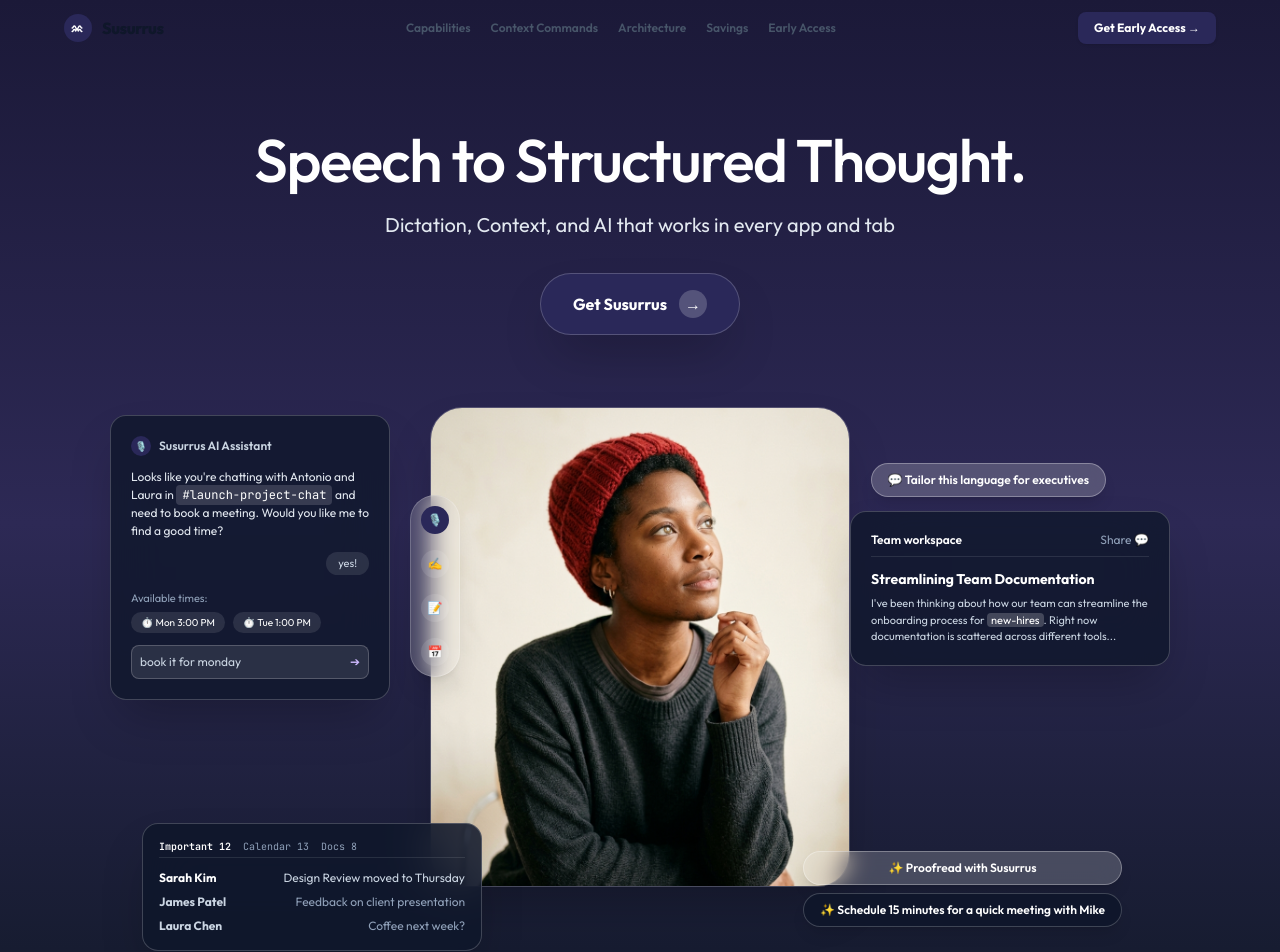
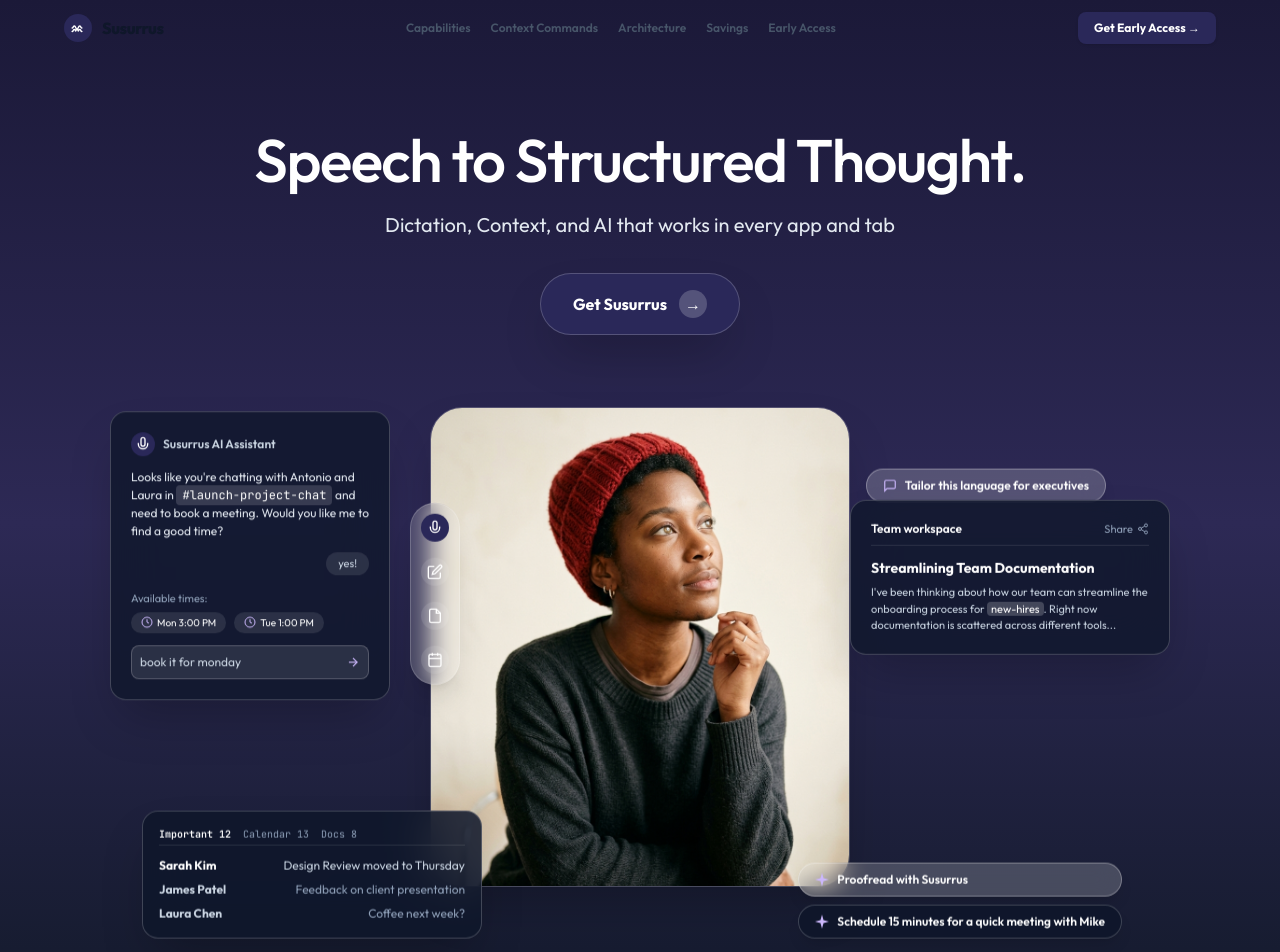
Before and after one commit to ParthVarekar/whisper-landing-page, a Next.js app: page / in a window 1280 px wide. Shown: the top 952 px of the page. Built offline with nearby package versions, Linux system fonts and the light colour scheme.

Commit message:
feat(hero-floating): add subtle up-and-down GSAP floating animation & replace all emojis with vector SVGs

```diff
--- a/src/components/HeroSection.tsx
+++ b/src/components/HeroSection.tsx
@@ -9,11 +9,25 @@
 
   useEffect(() => {
     if (heroRef.current) {
+      // Intro Stagger Entrance
       gsap.fromTo(
-        ".hero-floating-card",
+        ".hero-float",
         { opacity: 0, y: 30, scale: 0.95 },
-        { opacity: 1, y: 0, scale: 1, duration: 1, stagger: 0.12, ease: "power3.out" }
+        { opacity: 1, y: 0, scale: 1, duration: 0.9, stagger: 0.1, ease: "power3.out" }
       );
+
+      // Subtle Continuous Floating Up & Down Animation
+      const floatingElements = document.querySelectorAll(".hero-float");
+      floatingElements.forEach((el, index) => {
+        gsap.to(el, {
+          y: index % 2 === 0 ? "-=14" : "+=12",
+          duration: 3.5 + (index % 3) * 0.5,
+          repeat: -1,
+          yoyo: true,
+          ease: "sine.inOut",
+          delay: 0.9 + index * 0.15,
+        });
+      });
     }
   }, []);
 
@@ -21,7 +35,7 @@
     <section ref={heroRef} className="pt-32 pb-24 bg-gradient-to-b from-[#1b1938] via-[#2d2955] to-[#121929] text-white text-center relative overflow-hidden">
       <div className="max-w-[1200px] mx-auto px-6 relative z-10 space-y-8">
 
-        {/* Top Headline & Subtitle matching attached image #1 */}
+        {/* Top Headline & Subtitle */}
         <div className="space-y-4 max-w-[840px] mx-auto">
           <h1 className="text-4xl md:text-6xl font-[540] leading-[1.08] tracking-tight text-white">
             Speech to Structured Thought.
@@ -44,11 +58,11 @@
           </div>
         </div>
 
-        {/* Hero Interactive Workspace Canvas matching attached image #1 */}
+        {/* Hero Interactive Workspace Canvas with Floating Subtle Motion & Custom SVGs */}
         <div className="relative max-w-[1060px] mx-auto pt-10 pb-16 min-h-[580px] flex items-center justify-center">
 
           {/* Central Editorial Portrait */}
-          <div className="relative w-[340px] md:w-[420px] h-[480px] rounded-[32px] overflow-hidden border border-white/20 shadow-2xl mx-auto">
+          <div className="relative w-[340px] md:w-[420px] h-[480px] rounded-[32px] overflow-hidden border border-white/20 shadow-2xl mx-auto z-10">
             <Image
               src="/assets/hero_portrait.jpg"
               alt="Susurrus Editorial Portrait"
@@ -58,10 +72,15 @@
             />
           </div>
 
-          {/* 1. Left Floating Voice Assistant Meeting Card */}
-          <div className="hero-floating-card absolute left-0 top-12 hidden lg:block bg-slate-900/80 backdrop-blur-xl border border-white/20 rounded-[16px] p-5 w-[280px] text-left space-y-3 shadow-2xl text-xs z-20">
+          {/* 1. Left Floating Voice Assistant Meeting Card (Floating Motion) */}
+          <div className="hero-float absolute left-0 top-12 hidden lg:block bg-slate-900/80 backdrop-blur-xl border border-white/20 rounded-[16px] p-5 w-[280px] text-left space-y-3 shadow-2xl text-xs z-20">
             <div className="flex items-center gap-2 text-slate-300 font-semibold">
-              <div className="w-5 h-5 rounded-full bg-[#2A2859] flex items-center justify-center text-white text-[10px]">🎙️</div>
+              <div className="w-6 h-6 rounded-full bg-[#2A2859] flex items-center justify-center text-white p-1">
+                <svg viewBox="0 0 24 24" fill="none" stroke="currentColor" strokeWidth="2">
+                  <path d="M12 2a3 3 0 0 0-3 3v7a3 3 0 0 0 6 0V5a3 3 0 0 0-3-3z"/>
+                  <path d="M19 10v2a7 7 0 0 1-14 0v-2"/>
+                </svg>
+              </div>
               <span>Susurrus AI Assistant</span>
             </div>
             <p className="text-slate-200 leading-normal">
@@ -71,26 +90,57 @@
             <div className="space-y-1.5 pt-1">
               <div className="text-[11px] text-slate-400">Available times:</div>
               <div className="flex gap-2">
-                <span className="bg-white/10 px-2.5 py-1 rounded-full text-[10px]">⏱️ Mon 3:00 PM</span>
-                <span className="bg-white/10 px-2.5 py-1 rounded-full text-[10px]">⏱️ Tue 1:00 PM</span>
+                <span className="bg-white/10 px-2.5 py-1 rounded-full text-[10px] flex items-center gap-1">
+                  <svg className="w-3 h-3 text-[#cbb7fb]" viewBox="0 0 24 24" fill="none" stroke="currentColor" strokeWidth="2">
+                    <circle cx="12" cy="12" r="10"/><polyline points="12 6 12 12 16 14"/>
+                  </svg> Mon 3:00 PM
+                </span>
+                <span className="bg-white/10 px-2.5 py-1 rounded-full text-[10px] flex items-center gap-1">
+                  <svg className="w-3 h-3 text-[#cbb7fb]" viewBox="0 0 24 24" fill="none" stroke="currentColor" strokeWidth="2">
+                    <circle cx="12" cy="12" r="10"/><polyline points="12 6 12 12 16 14"/>
+                  </svg> Tue 1:00 PM
+                </span>
               </div>
             </div>
-            <div className="bg-white/10 border border-white/20 rounded-[8px] p-2 flex justify-between text-slate-300">
+            <div className="bg-white/10 border border-white/20 rounded-[8px] p-2 flex justify-between text-slate-300 items-center">
               <span>book it for monday</span>
-              <span className="text-[#cbb7fb]">➔</span>
+              <svg className="w-3.5 h-3.5 text-[#cbb7fb]" viewBox="0 0 24 24" fill="none" stroke="currentColor" strokeWidth="2">
+                <line x1="5" y1="12" x2="19" y2="12"/><polyline points="12 5 19 12 12 19"/>
+              </svg>
             </div>
           </div>
 
-          {/* 2. Vertical Floating Icon Switcher Bar */}
-          <div className="hero-floating-card absolute left-[300px] top-32 hidden xl:flex flex-col gap-4 bg-white/15 backdrop-blur-md rounded-full p-2.5 border border-white/20 shadow-xl z-20">
-            <div className="w-7 h-7 rounded-full bg-[#2A2859] text-white flex items-center justify-center text-xs">🎙️</div>
-            <div className="w-7 h-7 rounded-full bg-white/10 text-white flex items-center justify-center text-xs">✍️</div>
-            <div className="w-7 h-7 rounded-full bg-white/10 text-white flex items-center justify-center text-xs">📝</div>
-            <div className="w-7 h-7 rounded-full bg-white/10 text-white flex items-center justify-center text-xs">📅</div>
+          {/* 2. Vertical Floating Icon Switcher Bar (Floating Motion) */}
+          <div className="hero-float absolute left-[300px] top-32 hidden xl:flex flex-col gap-4 bg-white/15 backdrop-blur-md rounded-full p-2.5 border border-white/20 shadow-xl z-20">
+            <div className="w-7 h-7 rounded-full bg-[#2A2859] text-white flex items-center justify-center p-1.5">
+              <svg viewBox="0 0 24 24" fill="none" stroke="currentColor" strokeWidth="2">
+                <path d="M12 2a3 3 0 0 0-3 3v7a3 3 0 0 0 6 0V5a3 3 0 0 0-3-3z"/>
+                <path d="M19 10v2a7 7 0 0 1-14 0v-2"/>
+              </svg>
+            </div>
+            <div className="w-7 h-7 rounded-full bg-white/10 text-white flex items-center justify-center p-1.5">
+              <svg viewBox="0 0 24 24" fill="none" stroke="currentColor" strokeWidth="2">
+                <path d="M11 4H4a2 2 0 0 0-2 2v14a2 2 0 0 0 2 2h14a2 2 0 0 0 2-2v-7"/>
+                <path d="M18.5 2.5a2.121 2.121 0 0 1 3 3L12 15l-4 1 1-4 9.5-9.5z"/>
+              </svg>
+            </div>
+            <div className="w-7 h-7 rounded-full bg-white/10 text-white flex items-center justify-center p-1.5">
+              <svg viewBox="0 0 24 24" fill="none" stroke="currentColor" strokeWidth="2">
+                <path d="M14 2H6a2 2 0 0 0-2 2v16a2 2 0 0 0 2 2h12a2 2 0 0 0 2-2V8z"/>
+                <polyline points="14 2 14 8 20 8"/>
+              </svg>
+            </div>
+            <div className="w-7 h-7 rounded-full bg-white/10 text-white flex items-center justify-center p-1.5">
+              <svg viewBox="0 0 24 24" fill="none" stroke="currentColor" strokeWidth="2">
+                <rect x="3" y="4" width="18" height="18" rx="2" ry="2"/>
+                <line x1="16" y1="2" x2="16" y2="6"/><line x1="8" y1="2" x2="8" y2="6"/>
+                <line x1="3" y1="10" x2="21" y2="10"/>
+              </svg>
+            </div>
           </div>
 
-          {/* 3. Bottom Left Email Triage Card */}
-          <div className="hero-floating-card absolute left-8 bottom-0 hidden lg:block bg-slate-900/85 backdrop-blur-xl border border-white/20 rounded-[16px] p-4 w-[340px] text-left text-xs space-y-2 shadow-2xl z-20">
+          {/* 3. Bottom Left Email Triage Card (Floating Motion) */}
+          <div className="hero-float absolute left-8 bottom-0 hidden lg:block bg-slate-900/85 backdrop-blur-xl border border-white/20 rounded-[16px] p-4 w-[340px] text-left text-xs space-y-2 shadow-2xl z-20">
             <div className="flex gap-3 text-slate-400 font-mono text-[10px] pb-1 border-b border-white/10">
               <span className="text-white font-bold">Important 12</span>
               <span>Calendar 13</span>
@@ -112,16 +162,25 @@
             </div>
           </div>
 
-          {/* 4. Top Right Floating Prompt Pill */}
-          <div className="hero-floating-card absolute right-16 top-24 hidden lg:block bg-white/20 backdrop-blur-md border border-white/30 rounded-full px-4 py-2 text-xs font-semibold text-white shadow-lg z-20">
-            💬 Tailor this language for executives
+          {/* 4. Top Right Floating Prompt Chip (Floating Motion) */}
+          <div className="hero-float absolute right-16 top-24 hidden lg:flex items-center gap-2 bg-white/20 backdrop-blur-md border border-white/30 rounded-full px-4 py-2 text-xs font-semibold text-white shadow-lg z-20">
+            <svg className="w-3.5 h-3.5 text-[#cbb7fb]" viewBox="0 0 24 24" fill="none" stroke="currentColor" strokeWidth="2">
+              <path d="M21 15a2 2 0 0 1-2 2H7l-4 4V5a2 2 0 0 1 2-2h14a2 2 0 0 1 2 2z"/>
+            </svg>
+            <span>Tailor this language for executives</span>
           </div>
 
-          {/* 5. Right Document Workspace Window */}
-          <div className="hero-floating-card absolute right-0 top-36 hidden lg:block bg-slate-900/80 backdrop-blur-xl border border-white/20 rounded-[16px] p-5 w-[320px] text-left space-y-3 shadow-2xl text-xs z-20">
-            <div className="flex justify-between text-slate-400 border-b border-white/10 pb-2">
+          {/* 5. Right Document Workspace Window (Floating Motion) */}
+          <div className="hero-float absolute right-0 top-36 hidden lg:block bg-slate-900/80 backdrop-blur-xl border border-white/20 rounded-[16px] p-5 w-[320px] text-left space-y-3 shadow-2xl text-xs z-20">
+            <div className="flex justify-between items-center text-slate-400 border-b border-white/10 pb-2">
               <span className="font-semibold text-white">Team workspace</span>
-              <span>Share 💬</span>
+              <span className="flex items-center gap-1 text-[11px]">
+                Share
+                <svg className="w-3 h-3" viewBox="0 0 24 24" fill="none" stroke="currentColor" strokeWidth="2">
+                  <circle cx="18" cy="5" r="3"/><circle cx="6" cy="12" r="3"/><circle cx="18" cy="19" r="3"/>
+                  <line x1="8.59" y1="13.51" x2="15.42" y2="17.49"/><line x1="15.41" y1="6.51" x2="8.59" y2="10.49"/>
+                </svg>
+              </span>
             </div>
             <div className="space-y-1.5">
               <div className="font-bold text-white text-sm">Streamlining Team Documentation</div>
@@ -131,13 +190,19 @@
             </div>
           </div>
 
-          {/* 6. Bottom Right Floating Prompt Pills */}
-          <div className="hero-floating-card absolute right-12 bottom-6 hidden lg:flex flex-col gap-2 z-20">
-            <div className="bg-white/20 backdrop-blur-md border border-white/30 rounded-full px-4 py-2 text-xs font-semibold text-white shadow-lg">
-              ✨ Proofread with Susurrus
+          {/* 6. Bottom Right Floating Prompt Pills (Floating Motion) */}
+          <div className="hero-float absolute right-12 bottom-6 hidden lg:flex flex-col gap-2 z-20">
+            <div className="bg-white/20 backdrop-blur-md border border-white/30 rounded-full px-4 py-2 text-xs font-semibold text-white shadow-lg flex items-center gap-2">
+              <svg className="w-3.5 h-3.5 text-[#cbb7fb]" viewBox="0 0 24 24" fill="currentColor">
+                <path d="M12 0L14.59 9.41L24 12L14.59 14.59L12 24L9.41 14.59L0 12L9.41 9.41L12 0Z" />
+              </svg>
+              <span>Proofread with Susurrus</span>
             </div>
-            <div className="bg-slate-900/90 backdrop-blur-md border border-white/20 rounded-full px-4 py-2 text-xs font-semibold text-white shadow-lg">
-              ✨ Schedule 15 minutes for a quick meeting with Mike
+            <div className="bg-slate-900/90 backdrop-blur-md border border-white/20 rounded-full px-4 py-2 text-xs font-semibold text-white shadow-lg flex items-center gap-2">
+              <svg className="w-3.5 h-3.5 text-[#cbb7fb]" viewBox="0 0 24 24" fill="currentColor">
+                <path d="M12 0L14.59 9.41L24 12L14.59 14.59L12 24L9.41 14.59L0 12L9.41 9.41L12 0Z" />
+              </svg>
+              <span>Schedule 15 minutes for a quick meeting with Mike</span>
             </div>
           </div>
 
```
